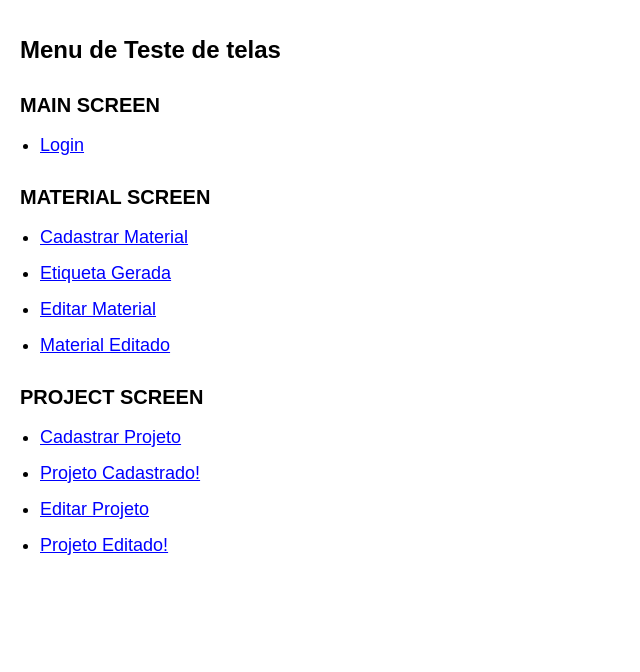
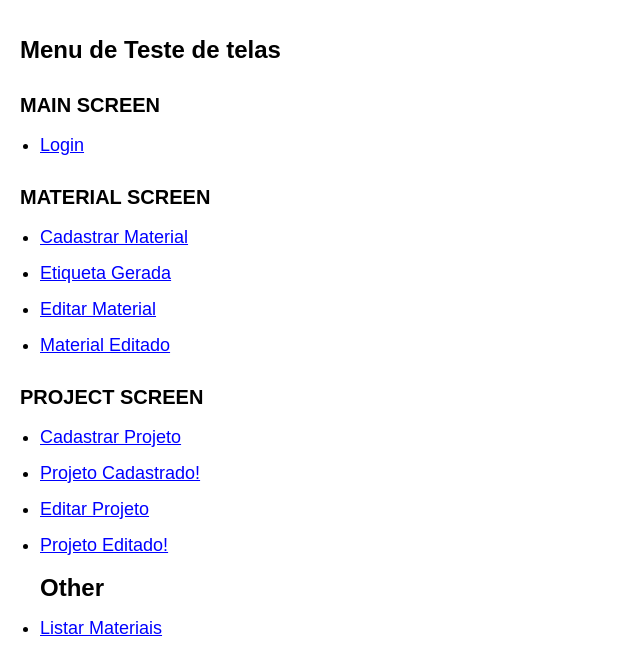
Before and after one commit to Equipe-Simplificando/sistema-de-estoque, a plain HTML site: page index.html in a window 1280 px wide. Shown: the whole page, without its empty margins (0-640 px from the left). Drawn offline with Linux system fonts and the light colour scheme.

```diff
--- a/index.html
+++ b/index.html
@@ -54,5 +54,9 @@
         <li><a href="pages/project-pages/projeto-editado.html">Projeto Editado!</a></li>
     </ul>
 
+    <ul>
+    <h1>Other</h1>
+    <li><a href="pages/material-pages/listar-materiais.html">Listar Materiais</a></li>
+    </ul>
 </body>
 </html>
```
